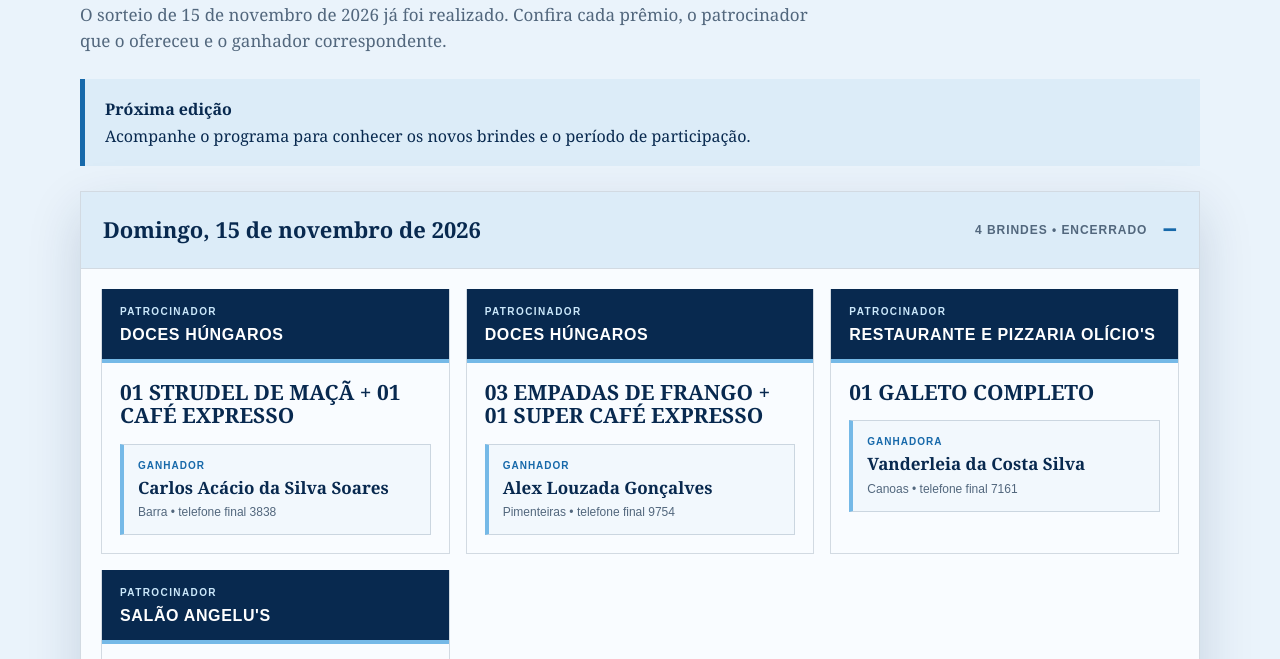
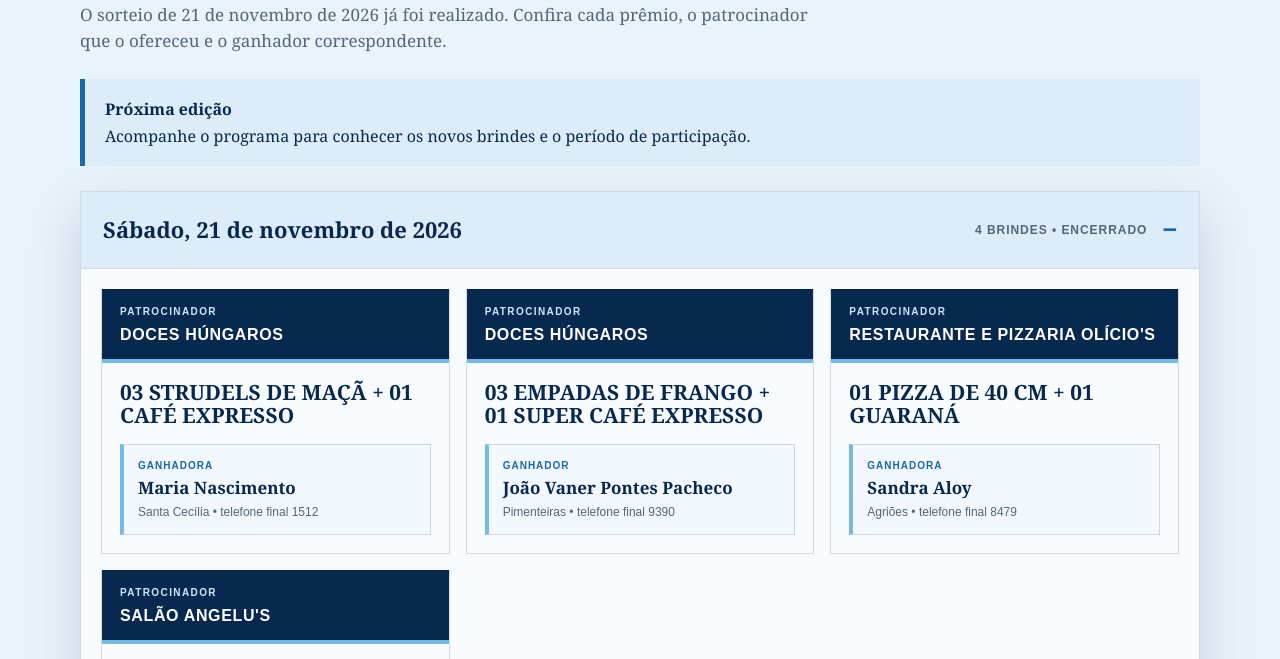
Before and after one commit to rafaelaelabras-sudo/programa-clube-do-rei, a plain HTML site: page sorteio.html in a window 1280 px wide. Shown: the part 616-1275 px from the top of the page. Drawn offline with Linux system fonts and the light colour scheme.

Commit message:
Inclui ganhadores de 21 de novembro
Atualiza os quatro ganhadores, brindes e finais telefônicos e a chamada inicial.

```diff
--- a/sorteio.html
+++ b/sorteio.html
@@ -127,8 +127,15 @@
 <section class="content"><div class="wrap">
 <div class="eyebrow" style="color:var(--red)">Arquivo de sorteios</div>
 <h2 class="section-title">Resultado mais recente</h2>
-<p class="section-intro">O sorteio de 15 de novembro de 2026 já foi realizado. Confira cada prêmio, o patrocinador que o ofereceu e o ganhador correspondente.</p>
+<p class="section-intro">O sorteio de 21 de novembro de 2026 já foi realizado. Confira cada prêmio, o patrocinador que o ofereceu e o ganhador correspondente.</p>
 <div class="notice"><strong>Próxima edição</strong>Acompanhe o programa para conhecer os novos brindes e o período de participação.</div> <details class="archive" open="">
+<summary><span>Sábado, 21 de novembro de 2026</span><span class="archive-count">4 brindes • encerrado</span></summary><div class="prize-grid">
+<article class="prize-card"><div class="sponsor-block"><span class="sponsor-label">Patrocinador</span><span class="sponsor">Doces Húngaros</span></div><div class="prize-content"><h3>03 STRUDELS DE MAÇÃ + 01 CAFÉ EXPRESSO</h3><div class="winner"><span class="winner-label">Ganhadora</span><strong>Maria Nascimento</strong><p>Santa Cecília • telefone final 1512</p></div></div></article>
+<article class="prize-card"><div class="sponsor-block"><span class="sponsor-label">Patrocinador</span><span class="sponsor">Doces Húngaros</span></div><div class="prize-content"><h3>03 EMPADAS DE FRANGO + 01 SUPER CAFÉ EXPRESSO</h3><div class="winner"><span class="winner-label">Ganhador</span><strong>João Vaner Pontes Pacheco</strong><p>Pimenteiras • telefone final 9390</p></div></div></article>
+<article class="prize-card"><div class="sponsor-block"><span class="sponsor-label">Patrocinador</span><span class="sponsor">Restaurante e Pizzaria Olício's</span></div><div class="prize-content"><h3>01 PIZZA DE 40 CM + 01 GUARANÁ</h3><div class="winner"><span class="winner-label">Ganhadora</span><strong>Sandra Aloy</strong><p>Agriões • telefone final 8479</p></div></div></article>
+<article class="prize-card"><div class="sponsor-block"><span class="sponsor-label">Patrocinador</span><span class="sponsor">Salão Angelu's</span></div><div class="prize-content"><h3>01 RECONSTRUÇÃO COM ESCOVA</h3><div class="winner"><span class="winner-label">Ganhadora</span><strong>Regina Aparecida da Silva Freitas</strong><p>Jardim Meudom • telefone final 3126</p></div></div></article>
+</div></details>
+<details class="archive">
 <summary><span>Domingo, 15 de novembro de 2026</span><span class="archive-count">4 brindes • encerrado</span></summary>
 <div class="prize-grid">
 <article class="prize-card"><div class="sponsor-block"><span class="sponsor-label">Patrocinador</span><span class="sponsor">Doces Húngaros</span></div><div class="prize-content"><h3>01 STRUDEL DE MAÇÃ + 01 CAFÉ EXPRESSO</h3><div class="winner"><span class="winner-label">Ganhador</span><strong>Carlos Acácio da Silva Soares</strong><p>Barra • telefone final 3838</p></div></div></article>
```
Also changed, not shown: index.html (+2 -2 lines).
